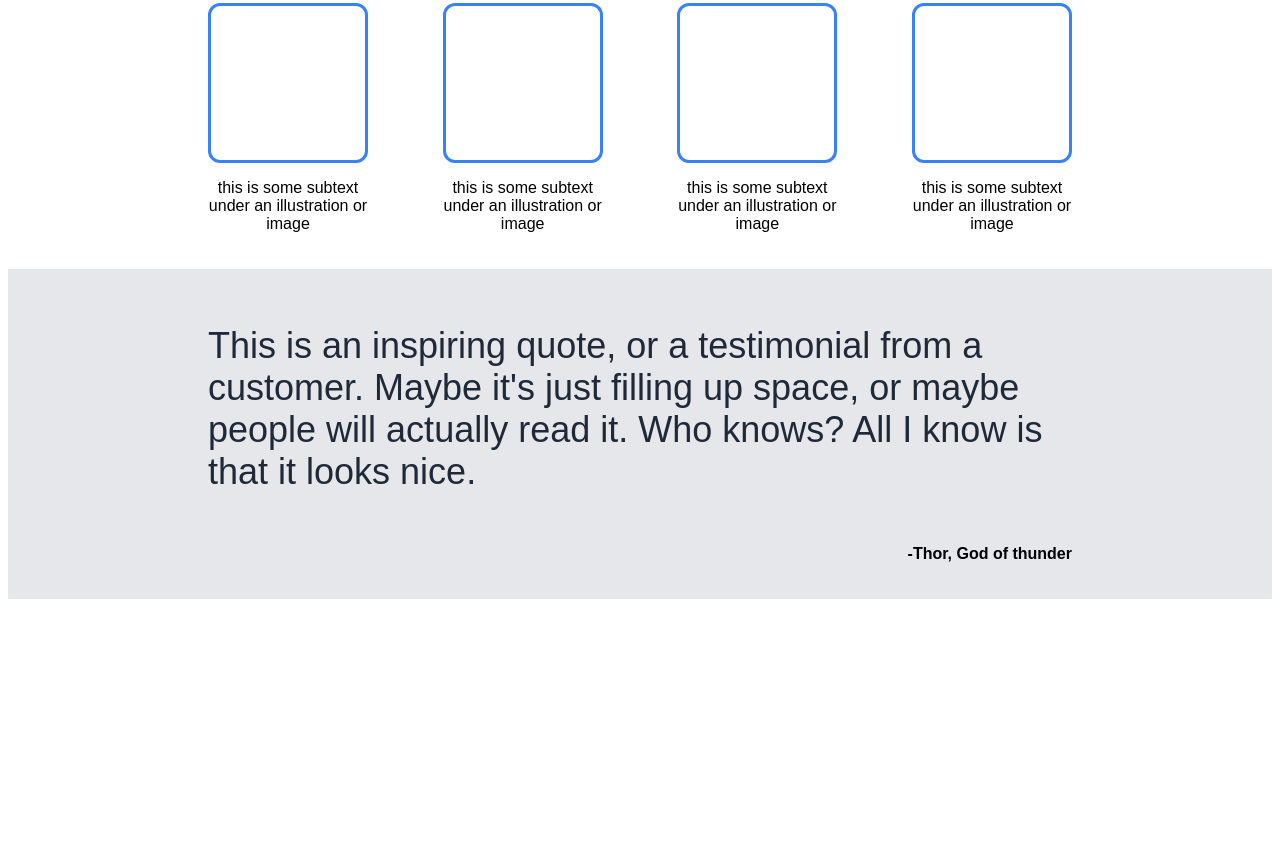
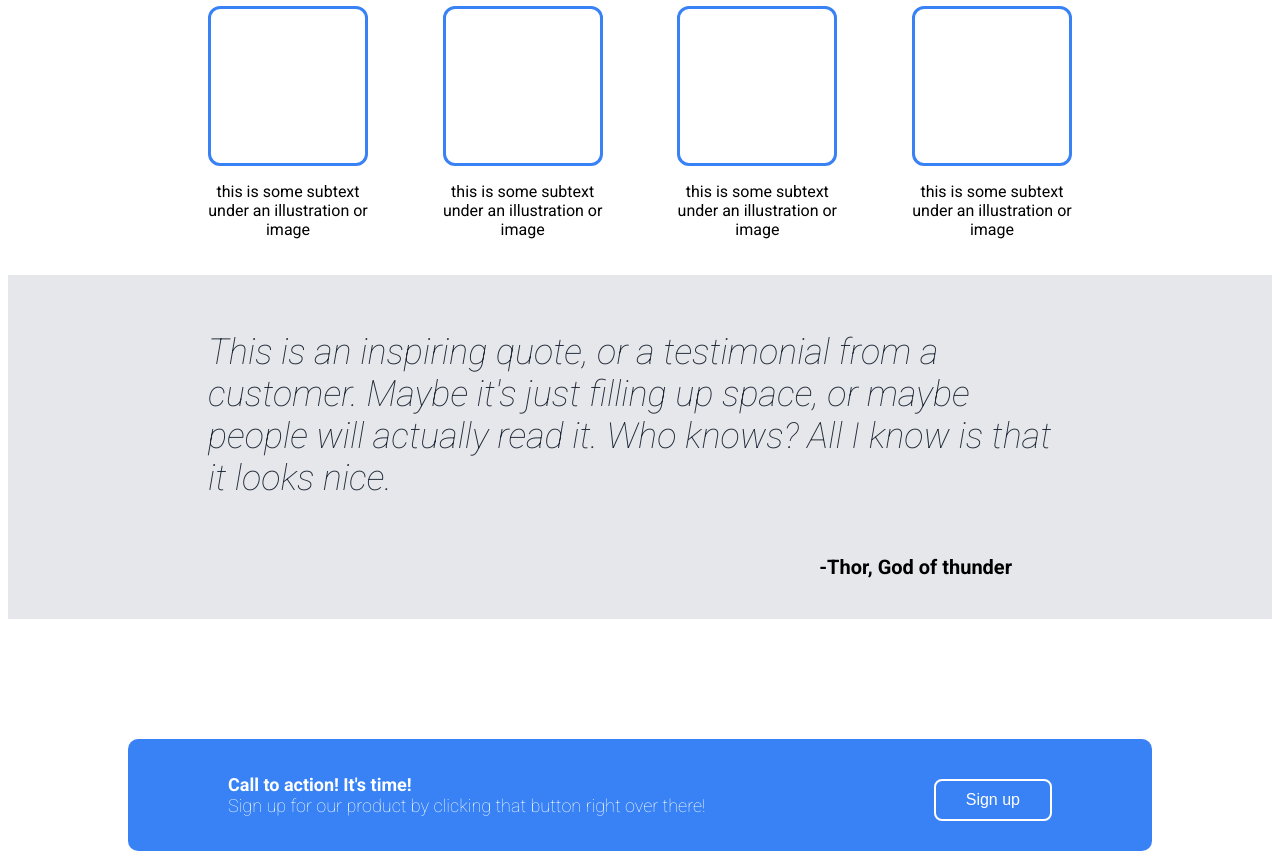
Before and after one commit to wenwen-dev/project-landing-page, a plain HTML site: page index.html in a window 1280 px wide. Shown: the part 410-1261 px from the top of the page. Before the commit the page ends 1009 px from the top, so only its background shows below. Drawn offline with Linux system fonts and the light colour scheme.

Commit message:
Complete part four testimonial

```diff
--- a/index.html
+++ b/index.html
@@ -6,6 +6,9 @@
   <meta name="viewport" content="width=device-width, initial-scale=1.0">
   <title>Wenwen's Landing Page</title>
   <link rel="stylesheet" href="style.css">
+  <link rel="preconnect" href="https://fonts.googleapis.com">
+<link rel="preconnect" href="https://fonts.gstatic.com" crossorigin>
+<link href="https://fonts.googleapis.com/css2?family=Roboto:ital,wght@0,100;0,400;0,700;1,100&display=swap" rel="stylesheet">
 </head>
 <body>
   <div class="header-and-hero">
@@ -55,7 +58,15 @@
       is that it looks nice.</p>
       <p class="testimonial-person">-Thor, God of thunder</p>
   </div>
-  <div class="call-to-action"></div>
+  <div class="call-to-action">
+    <div class="left">
+      <p class="title">Call to action! It's time!</p>
+      <p class="text">Sign up for our product by clicking that button right over there!</p>
+    </div>
+      <div class="right">
+        <button>Sign up</button>
+      </div>
+  </div>
   <div class="footer"></div>
 </body>
 </html>
--- a/style.css
+++ b/style.css
@@ -1,4 +1,5 @@
 /* TODO: 1. part 1: two parts of the hero section do not scale well - when enlarging the window after a certain point, it stops to fill up the entire screen */
+/* TODO: part 3 testimonial: why doesn;t font-weight work? */
 
 * {
   box-sizing: border-box;
@@ -8,7 +9,7 @@ body {
   display: flex;
   height: 100vh;
   flex-direction: column;
-  font-family: Arial, Helvetica, sans-serif;
+  font-family: Roboto, Tahoma, sans-serif;
 }
 
 .header-and-hero {
@@ -36,12 +37,12 @@ body {
   justify-content: space-between;
 }
 
-.left {
+.header-and-hero .left {
   width: 50%;
   min-width: 300px;
 }
 
-.right {
+.header-and-hero .right {
   background-color: #757575;
   padding: 50px;
   width: 50%;
@@ -60,16 +61,6 @@ body {
   font-size: 18px;
   color: #E5E7EB;
   margin: 0;
-}
-
-
-
-.call-to-action {
-  background-color: #3882F6;
-}
-
-.footer {
-  background-color: #1F2937;
 }
 
 ul {
@@ -135,13 +126,54 @@ button {
 }
 
 .testimonial-quote {
-  font-size:36px;
-  /* font-style: italic; */
+  font-size: 36px;
+  font-style: italic;
   color: #1F2937;
   font-weight: 100;
 }
 
 .testimonial-person {
-  align-self: flex-end;
   font-weight: 700;
+  font-size: 20px;
+  margin-right: 60px;
+  margin-left: auto;
 }
+
+.call-to-action {
+  background-color: #3882F6;
+  margin: 120px;
+  padding: 30px 100px;
+  border-radius: 10px;
+  color: white;
+  display: flex;
+  align-items: center;
+  justify-content: space-between;
+  font-size: large;
+
+}
+
+.call-to-action button {
+  border: white 2px solid;
+  font-size: medium;
+}
+
+.call-to-action .left {
+  align-items: center;
+  gap: 10px;
+}
+
+.left .title {
+  font-weight: 700;
+  font-size: large;
+  margin: 0;
+}
+
+.left .text {
+  font-weight:lighter;
+  margin: 0;
+}
+
+
+.footer {
+  background-color: #1F2937;
+}
```
